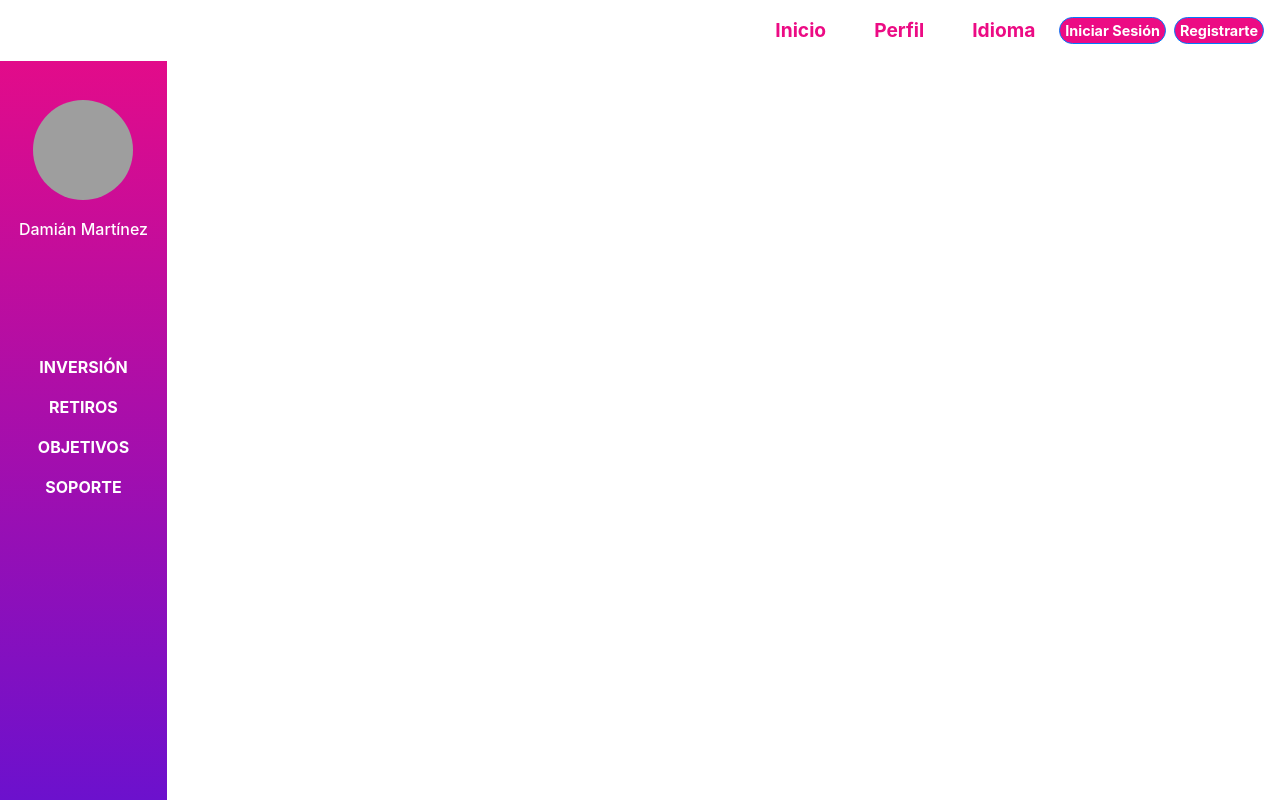
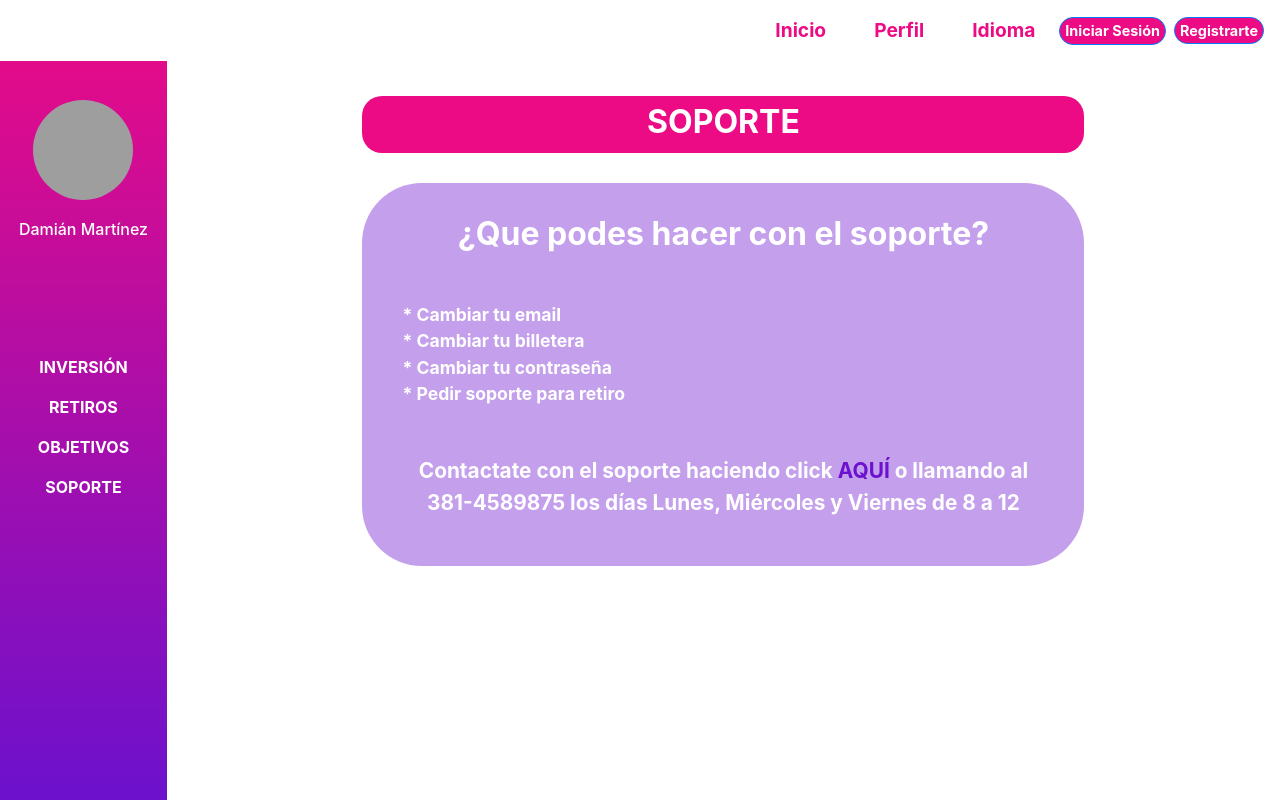
Before and after one commit to Diegolmi/pantallas, a React (Create React App) app: page /Soporte in a window 1280 px wide. Built offline with nearby package versions, Linux system fonts and the light colour scheme; grey boxes are pictures that could not be loaded; the HTML template or start-up script is replaced by a standard one.

Commit message:
page soporte

```diff
--- a/src/App.js
+++ b/src/App.js
@@ -1,9 +1,10 @@
 import logo from "./logo.svg";
 import "./App.css";
 import "bootstrap/dist/css/bootstrap.min.css";
-import NavReactB from "./components/NavReactB";
 import Inversion from './pages/Inversion'
 import Retiro from './pages/Retiro'
+import Soporte from "./pages/Soporte";
+import NavReactB from "./components/NavReactB";
 import SideBar from "./components/SideBar";
 import { Route, Switch } from "react-router-dom";
 
@@ -23,8 +24,8 @@ function App() {
             <Route path="/Retiro" exact>
               <Retiro />
             </Route>
-            <Route path="/Register" exact>
-              {/* <Register /> */}
+            <Route path="/Soporte" exact>
+              <Soporte />
             </Route>
           </Switch>
         </div>
--- a/src/assets/retiro.css
+++ b/src/assets/retiro.css
@@ -83,4 +83,18 @@
     .btn-retiro button {
         margin-bottom: 20px;
     }
+    .billetera-retiro h4 {
+        font-size: 1.2rem;
+    }
+    .billetera-retiro {
+        padding: 0 1rem;
+    }
+    .billetera-retiro p {
+        font-size: 0.9rem;
+    }
 }
+@media (max-width: 325px) {
+    .billetera-retiro p {
+        font-size: 0.8rem;
+    }
+}
--- /dev/null
+++ b/src/assets/soporte.css
@@ -0,0 +1,41 @@
+.titulo-soporte {
+    color: white;
+    margin: auto;
+    margin-top: 3rem;
+    padding: 7px 0 4px;
+    background-color: #ec0b84;
+    border-radius: 20px;
+}
+.titulo-soporte h2 {
+    font-weight: 700 !important;
+}
+.info-soporte {
+    background-color: rgb(108, 17, 205, 0.4);
+    border-radius: 60px;
+    margin: auto;
+    margin-top: 30px;
+    padding: 2rem 0;
+    color: white;
+}
+.info-soporte ul {
+    text-align: start;
+    list-style: none;
+    margin: 3rem 0;
+}
+.info-soporte li {
+    font-size: 1.1rem;
+    font-weight: 750;
+}
+.info-soporte a {
+    display: inline;
+    padding: 0 0;
+    color: #6c11cd;
+}
+.info-soporte h2 {
+    font-weight: 700;
+}
+.info-soporte p {
+    padding: 0 2.5rem;
+    font-size: 1.3rem;
+    font-weight: 700;
+}
--- a/src/components/NavReactB.jsx
+++ b/src/components/NavReactB.jsx
@@ -31,7 +31,7 @@ export default function NavReactB() {
               Idioma
             </Nav.Link>
             { user &&
-              <Button className="btn-cerrar-sesión mr-2">Iniciar Sesión</Button>
+              <Button className="btn-cerrar-sesión mr-md-2 mb-2">Iniciar Sesión</Button>
             }
             { user &&
               <Button className="btn-cerrar-sesión">Registrarte</Button>
--- a/src/components/SideBar.jsx
+++ b/src/components/SideBar.jsx
@@ -34,13 +34,13 @@ export default function SideBar() {
               </Nav.Link>
             </li>
             <li>
-              <Nav.Link to="/" as={NavLink}>
+              <Nav.Link to="/Objetivos" as={NavLink}>
                 <i className="d-inline d-md-none bi bi-bullseye"></i>
                 <span className="d-none d-md-inline"> Objetivos</span>
               </Nav.Link>
             </li>
             <li>
-              <Nav.Link to="/" as={NavLink}>
+              <Nav.Link to="/Soporte" as={NavLink}>
                 <i className="d-inline d-md-none bi bi-chat-dots"></i>
                 <span className="d-none d-md-inline"> Soporte</span>
               </Nav.Link>
--- /dev/null
+++ b/src/pages/Soporte.jsx
@@ -0,0 +1,25 @@
+import "../assets/soporte.css";
+import React from 'react';
+import { Nav } from 'react-bootstrap'
+
+export default function Soporte() {
+  return (
+    <>
+        <div className="container pt-5">
+            <div className="col-12 col-lg-8 titulo-soporte">
+                <h2>SOPORTE</h2>
+            </div>
+            <div className="col-12 col-lg-8 info-soporte">
+                <h2>¿Que podes hacer con el soporte?</h2>
+                <ul>
+                    <li>* Cambiar tu email</li>
+                    <li>* Cambiar tu billetera</li>
+                    <li>* Cambiar tu contraseña</li>
+                    <li>* Pedir soporte para retiro</li>
+                </ul>
+                <p>Contactate con el soporte haciendo click <Nav.Link>AQUÍ</Nav.Link> o llamando al 381-4589875 los días Lunes, Miércoles y Viernes de 8 a 12</p>
+            </div>
+        </div>
+    </>
+  );
+}
```
Also changed, not shown: src/pages/Objetivos.jsx (added, +10 -0 lines), src/assets/objetivos.css (added).
